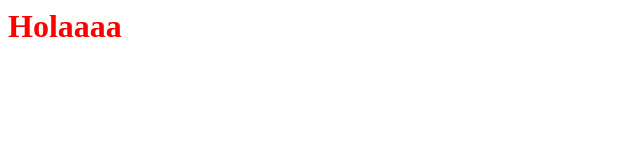
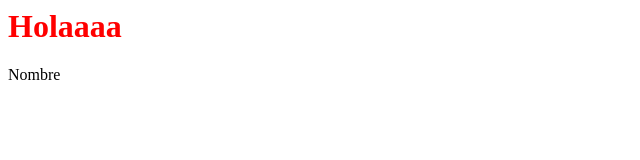
Before and after one commit to Carlos117-Red/Repository117, a plain HTML site: page index.html in a window 1280 px wide. Shown: the full height of the page, 0-640 px from the left. Drawn offline with Linux system fonts and the light colour scheme.

Commit message:
confirmacion

```diff
--- a/index.html
+++ b/index.html
@@ -4,6 +4,6 @@
   	</head>
   	<body>
 		<h1 style="color: red">Holaaaa</h1>
-
+		<p>Nombre</p>
 	</body>
 </html>
```
